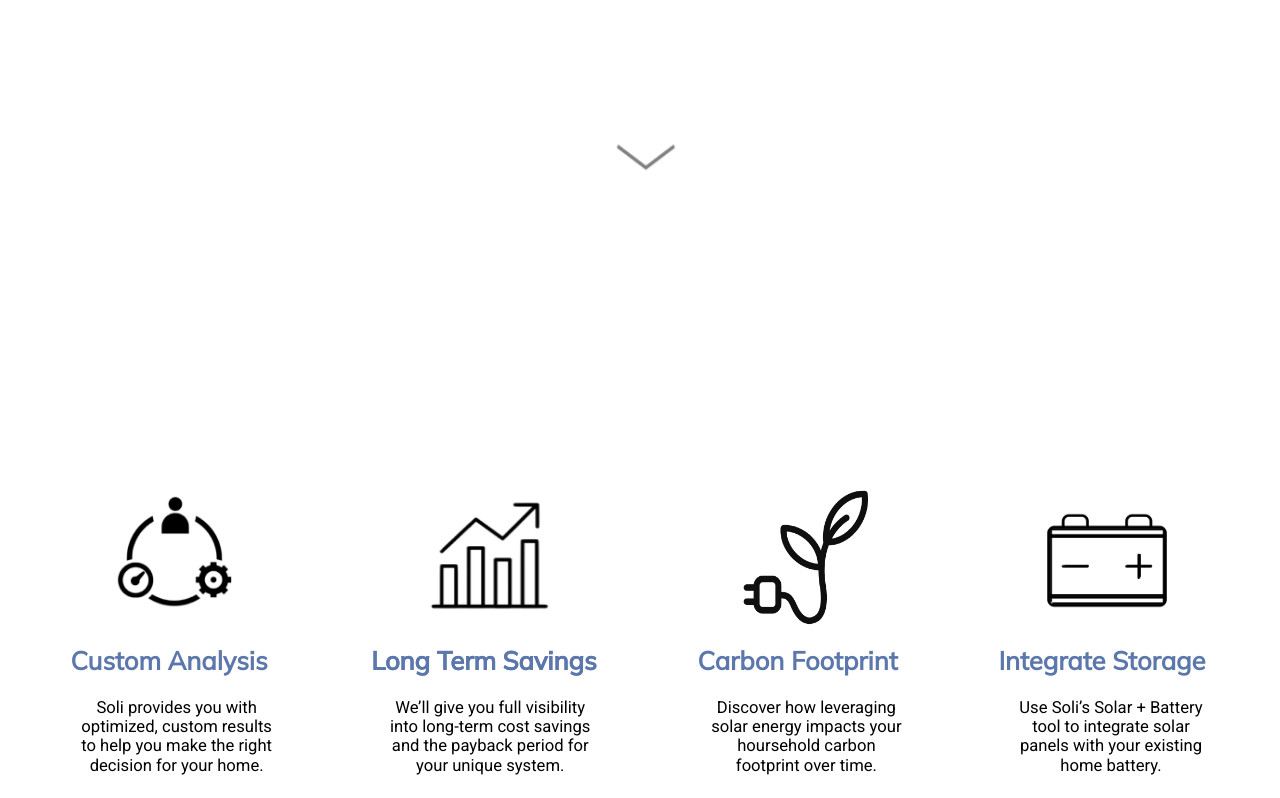
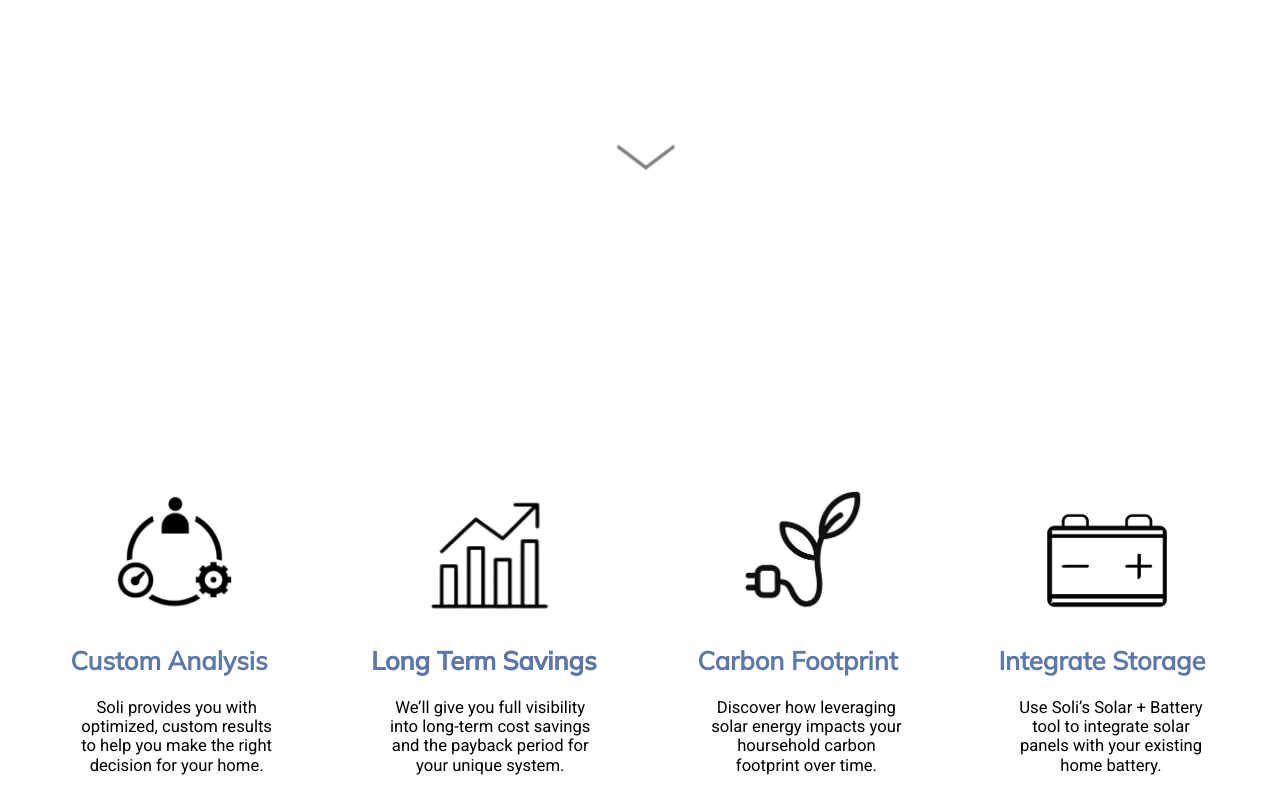
Before and after one commit to tanushree-sharma/fydp-app, a React (Create React App) app: page / in a window 1280 px wide. Shown: the part 566-1364 px from the top of the page. Built offline with nearby package versions, Linux system fonts and the light colour scheme.

Commit message:
fixing resizing of carbon footprint icon

```diff
--- a/src/App.css
+++ b/src/App.css
@@ -274,10 +274,9 @@ ul.nav-right {
 
 #carbonFootprintIcon {
   position: absolute;
-  width: 12vw;
-  height: 20vh;
-  left: 57%;
-  top: 61.2%;
+  width: 11vw;
+  left: 57.3%;
+  top: 61.4%;
 }
 #carbonFootprintLabel {
   font-family: "Mulish", sans-serif;
```
Also changed, not shown: 1 other file (tests, documents, lock files or other folders).
